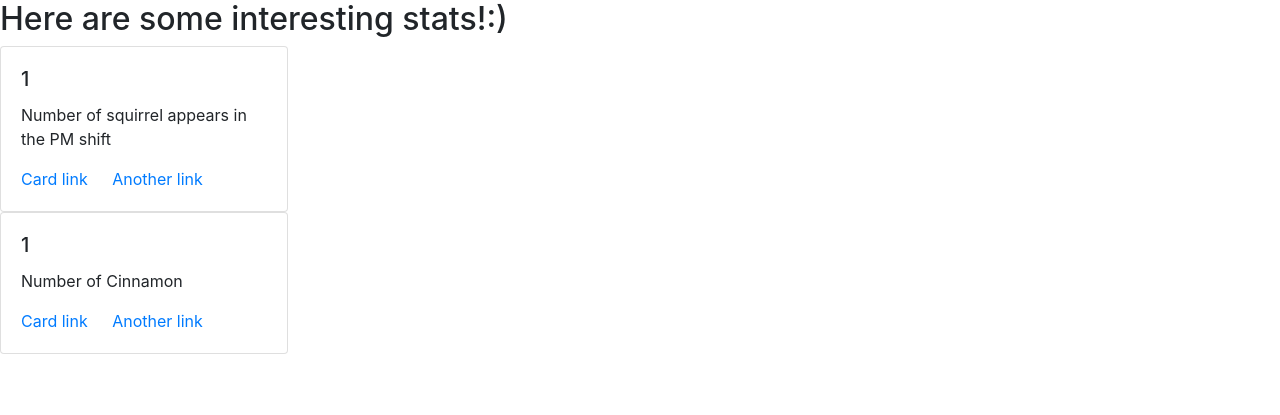
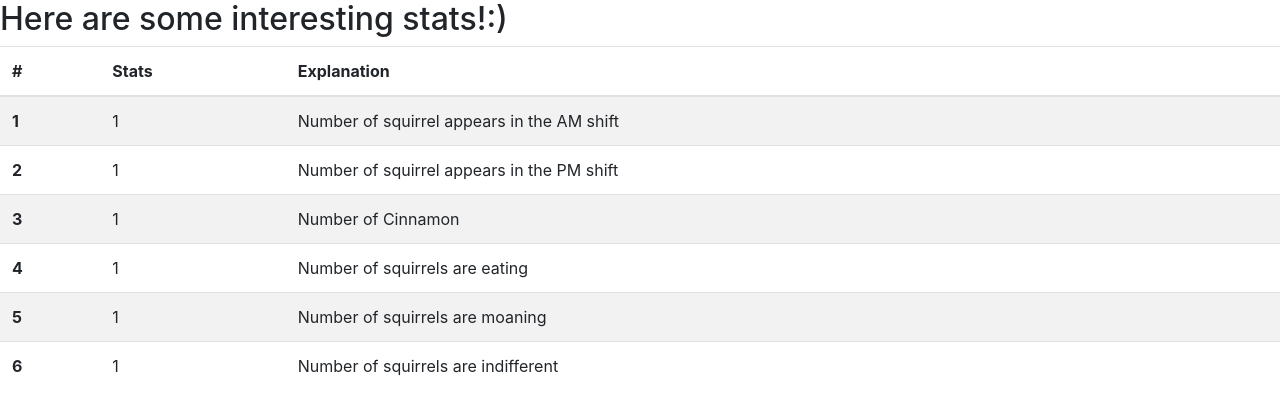
Before and after one commit to Yizhe2020/SquirrelProject, a Django app: template squirrel/templates/squirrel/stats.html in a window 1280 px wide. Shown: the part 56-471 px from the top of the page. Run offline with Django 3.2, Linux system fonts and the light colour scheme; the template is opened without the code that fills it: most values are stand-ins (such as "Sample title", 1, 10 or a date in 2020).

Commit message:
Design the Stats.html

```diff
--- a/squirrel/templates/squirrel/stats.html
+++ b/squirrel/templates/squirrel/stats.html
@@ -28,25 +28,53 @@
 </nav>
 
     <h2>Here are some interesting stats!:)</h2>
+    <table class="table table-striped">
+  <thead>
+    <tr>
+      <th scope="col">#</th>
+      <th scope="col">Stats</th>
+      <th scope="col">Explanation</th>
+    </tr>
+  </thead>
+  <tbody>
+    <tr>
+      <th scope="row">1</th>
+      <td>{{AM_Count}}</td>
+      <td>Number of squirrel appears in the AM shift</td>
+    </tr>
+    <tr>
+      <th scope="row">2</th>
+      <td>{{PM_Count}}</td>
+      <td>Number of squirrel appears in the PM shift</td>
+    </tr>
 
-<div class="card" style="width: 18rem;">
-  <div class="card-body">
-    <h5 class="card-title">{{PM_Count}}</h5>
 
-    <p class="card-text">Number of squirrel appears in the PM shift</p>
-    <a href="#" class="card-link">Card link</a>
-    <a href="#" class="card-link">Another link</a>
-  </div>
-</div>
+    <tr>
+      <th scope="row">3</th>
+      <td>{{Cinnamon_Count}}</td>
+      <td>Number of Cinnamon</td>
+    </tr>
 
-<div class="card" style="width: 18rem;">
-  <div class="card-body">
-    <h5 class="card-title">{{Cinnamon_Count}}</h5>
-    <p class="card-text">Number of Cinnamon</p>
-    <a href="#" class="card-link">Card link</a>
-    <a href="#" class="card-link">Another link</a>
-  </div>
-</div>
+    <tr>
+      <th scope="row">4</th>
+      <td>{{Eating_Count}}</td>
+      <td>Number of squirrels are eating</td>
+    </tr>
+
+    <tr>
+      <th scope="row">5</th>
+      <td>{{Moans_Count}}</td>
+      <td>Number of squirrels are moaning</td>
+    </tr>
+
+    <tr>
+      <th scope="row">6</th>
+      <td>{{Indifferent_Count}}</td>
+      <td>Number of squirrels are indifferent</td>
+    </tr>
+  </tbody>
+</table>
+
 
     <!-- Optional JavaScript; choose one of the two! -->
 
--- a/squirrel/views.py
+++ b/squirrel/views.py
@@ -39,7 +39,7 @@ def create_sightings(request):
 
 def stats(request):
     squirrels = Data.objects.all()
-    AM_Count = squirrels.filter(shift = "AM").count()
+    AM_Count = squirrels.filter(Shift = "AM").count()
     PM_Count = squirrels.filter(Shift = 'PM').count()
     Cinnamon_Count = squirrels.filter(Primary_Fur_Color = 'Cinnamon').count()
     Eating_Count = squirrels.filter(Eating = 'True').count()
```
